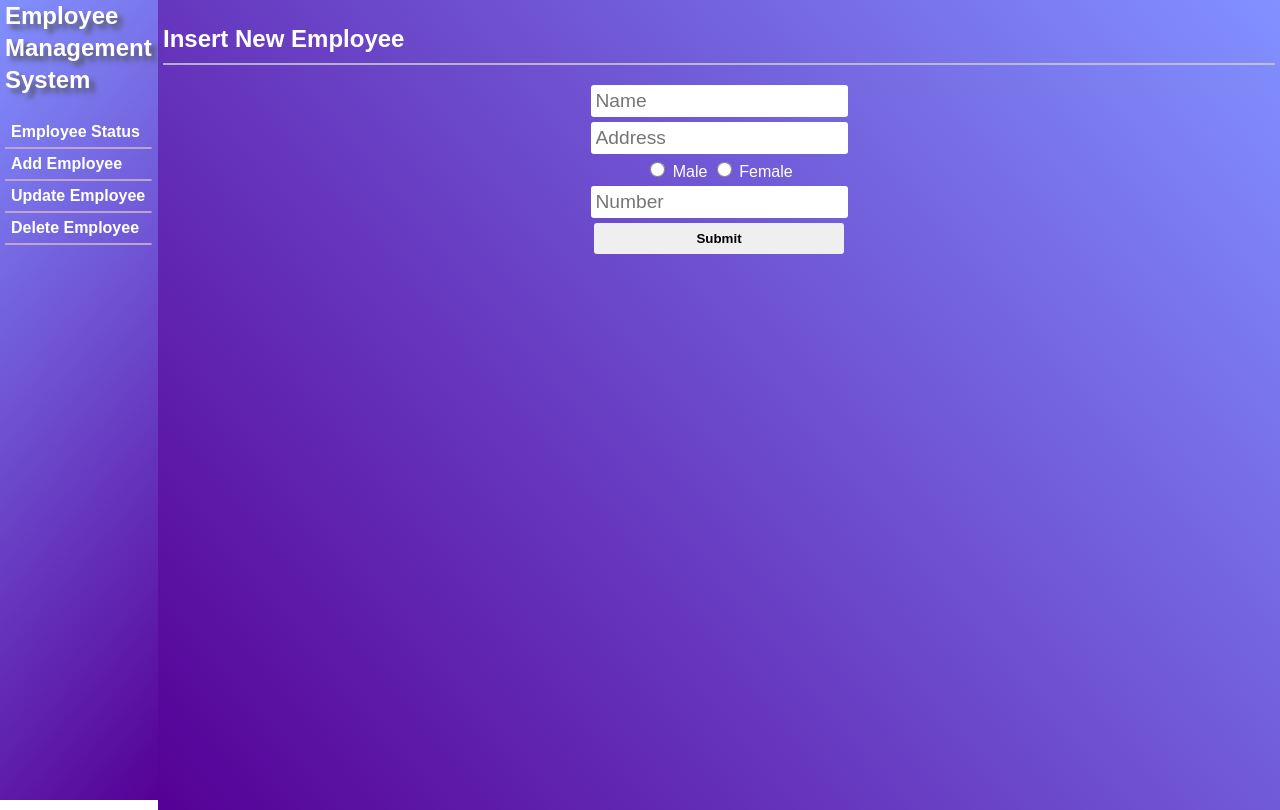
After one commit to NidanStha/Next_lvl, a PHP site: page /insert.php in a window 1280 px wide. The commit adds this page. Run offline with PHP 8.4, Linux system fonts and the light colour scheme.

Commit message:
insert and select comleted

```diff
--- /dev/null
+++ b/connect.php
@@ -0,0 +1,3 @@
+<?php
+  $con = new mysqli('localhost','root','','db_employee');
+ ?>
--- /dev/null
+++ b/insert.php
@@ -0,0 +1,46 @@
+<html>
+<head>
+  <?php include "connect.php"; include "header.php"; ?>
+</head>
+<body>
+  <?php include "nav.php"; ?>
+  <session class="main-body">
+    <h2 class="field-heading">Insert New Employee</h2>
+    <form action="insert.php" method="get" class="emp-ins">
+      <div class="inp-fields">
+        <input type="text" name="Name" id="name" class="emp-ins-inp" placeholder="Name" autocomplete="off" required>
+      </div>
+      <div class="inp-fields">
+        <input type="text" name="Address" id="address" class="emp-ins-inp" placeholder="Address" autocomplete="off" required>
+      </div>
+      <div class="inp-fields">
+        <input type="radio" name="Gender" value="Male" id="male" class="emp-radio">
+        <label for="male">Male</label>
+        <input type="radio" name="Gender" value="Female" id="female" class="emp-radio">
+        <label for="female">Female</label>
+      </div>
+      <div class="inp-fields">
+        <input type="text" name="Number" id="" class="emp-ins-inp" placeholder="Number" autocomplete="off" required>
+      </div>
+      <input type="submit" name="Submit" class="emp-ins-btn">
+    </form>
+    <?php
+    if (isset($_GET['Submit'])) {
+      $name = $_GET['Name'];
+      $address = $_GET['Address'];
+      $gender = $_GET['Gender'];
+      $number = $_GET['Number'];
+      if (!is_int($number)) {
+        if (strlen($number !== 10)) {
+          echo "<div class='popup'>Invalid number</div>";
+        }
+      }else {
+        $query = "INSERT INTO tb_employee VALUES ('','$name','$address','$gender','$number')";
+        $con->query($query);
+        header("location:" . $_SERVER['PHP_SELF']);
+      }
+    }
+    ?>
+  </session>
+</body>
+</html>
--- a/nav.php
+++ b/nav.php
@@ -1,11 +1,11 @@
 <nav class="side-nav">
-  <h2 class="main-title">Employee</h2>
-  <h2 class="main-title">Management</h2>
-  <h2 class="main-title">System</h2>
+  <h2 class="main-title"><a href="index.php">Employee</a></h2>
+  <h2 class="main-title"><a href="index.php">Management</a></h2>
+  <h2 class="main-title"><a href="index.php">System</a></h2>
   <ul class="nav-opr">
-    <li><a href="">Employee Status</a></li>
-    <li><a href="">Add Employee</a></li>
-    <li><a href="">Update Employee</a></li>
-    <li><a href="">Delete Employee</a></li>
+    <li><a href="index.php">Employee Status</a></li>
+    <li><a href="insert.php">Add Employee</a></li>
+    <li><a href="update.php">Update Employee</a></li>
+    <li><a href="delete.php">Delete Employee</a></li>
   </ul>
 </nav>
--- a/style.css
+++ b/style.css
@@ -4,11 +4,12 @@ body{
 }
 a{
   text-decoration: none;
-  color: #999;
+  color: #fff;
 }
 
 /* side nav bar*/
 .main-title{
+  cursor: pointer;
   margin: 0px;
   padding: 2px 5px;
   text-shadow: 5px 5px 5px #565667;
@@ -55,8 +56,85 @@ a{
   color: #fff;
   padding: 5px;
 }
-
 .field-heading{
   color: #fff;
-  border-bottom: 2px solid red;
+  padding-bottom: 10px;
+  border-bottom: 2px solid #cacacacf;
 }
+
+/* employee table */
+.status-table{
+  font-size: 1.2em;
+  width: 650px;
+  border-radius: 4px;
+  border: 1px solid #cacacacf;
+  color: #fff;
+  text-align: center;
+  margin: 0px auto;
+}
+.status-table th{
+  background-color: #6963b1;
+}
+.status-table tr:nth-child(even){
+  background-color: #622bb5e0;
+}
+.status-table tr:nth-child(odd){
+  background-color: #7569e2;
+}
+
+.popup{
+  position: absolute;
+  z-index: 9;
+  top: 70px;
+  right: 7px;
+  background-color: red;
+  padding: 15px 20px;
+  border-radius: 5px;
+  animation: error 2s;
+  opacity: 0%;
+}
+@keyframes error {
+  0%{opacity: 100%;}
+  50%{opacity: 100%;}
+  100%{opacity: 0%;}
+}
+
+/*insert form*/
+.emp-ins{
+  margin: 0px auto;
+  text-align: center;
+  width: 900px;
+}
+.inp-fields{
+  margin-bottom: 5px;
+}
+.emp-ins-inp{
+  border: none;
+  border-radius: 3px;
+  font-size: 1.2em;
+  padding: 5px;
+  outline: none;
+  margin: 0px auto;
+}
+.emp-ins-inp:hover,.emp-ins-inp:focus{
+  box-shadow: 0px 0px 7px 2px #999;
+}
+.emp-ins-btn{
+  border: none;
+  border-radius: 3px;
+  width: 250px;
+  padding: 8px 15px;
+  transition: .6s;
+  font-weight: bold;
+}
+.emp-ins-btn:hover{
+  box-shadow: 0px 0px 7px 2px #999;
+}
+.emp-ins-btn:active{
+  transform: scale(0.9);
+}
+.emp-radio{
+  outline: none;
+  width: 15px;
+  height: 15px;
+}
```
Also changed, not shown: delete.php (added, +12 -0 lines), field.php (deleted, +0 -12 lines), index.php (+39 -1 lines), master.php (deleted, +0 -11 lines), update.php (added, +38 -0 lines).
